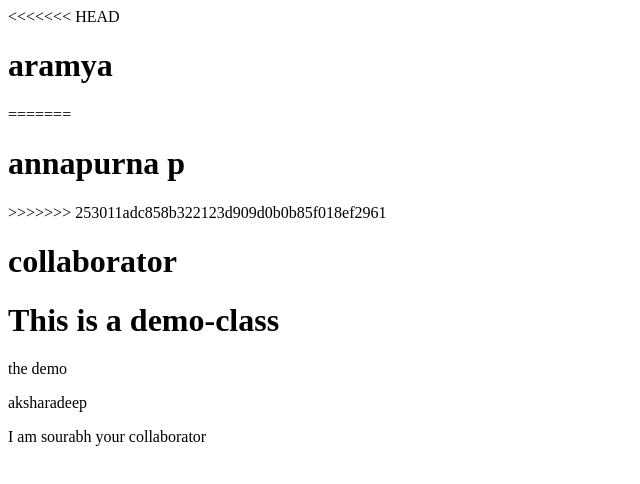
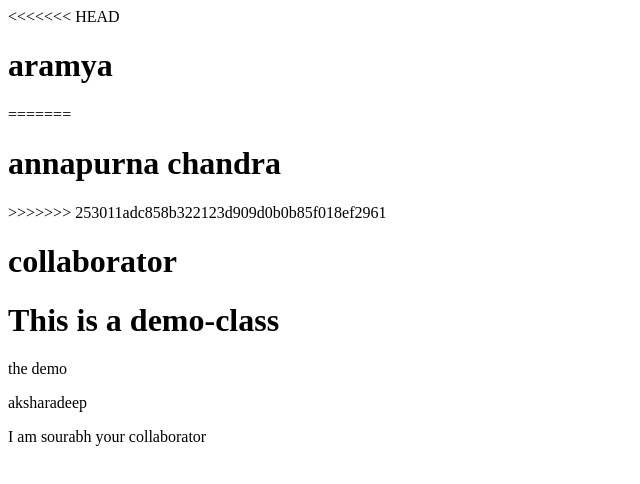
Before and after one commit to a-creator/creator-html, a plain HTML site: page index.html in a window 1280 px wide. Shown: the whole page, without its empty margins (0-640 px from the left). Drawn offline with Linux system fonts and the light colour scheme.

Commit message:
Revert "changed heading tag"
This reverts commit 5d11636e543dc5674d3f2cfd15422128b4487449.

```diff
--- a/index.html
+++ b/index.html
@@ -7,7 +7,7 @@
 <<<<<<< HEAD
 <h1>aramya</h1>
 =======
-<h1>annapurna p</h1>
+<h1>annapurna chandra</h1>
 >>>>>>> 253011adc858b322123d909d0b0b85f018ef2961
 <h1>collaborator</h1>
 <h1>This is a demo-class</h1>
```
